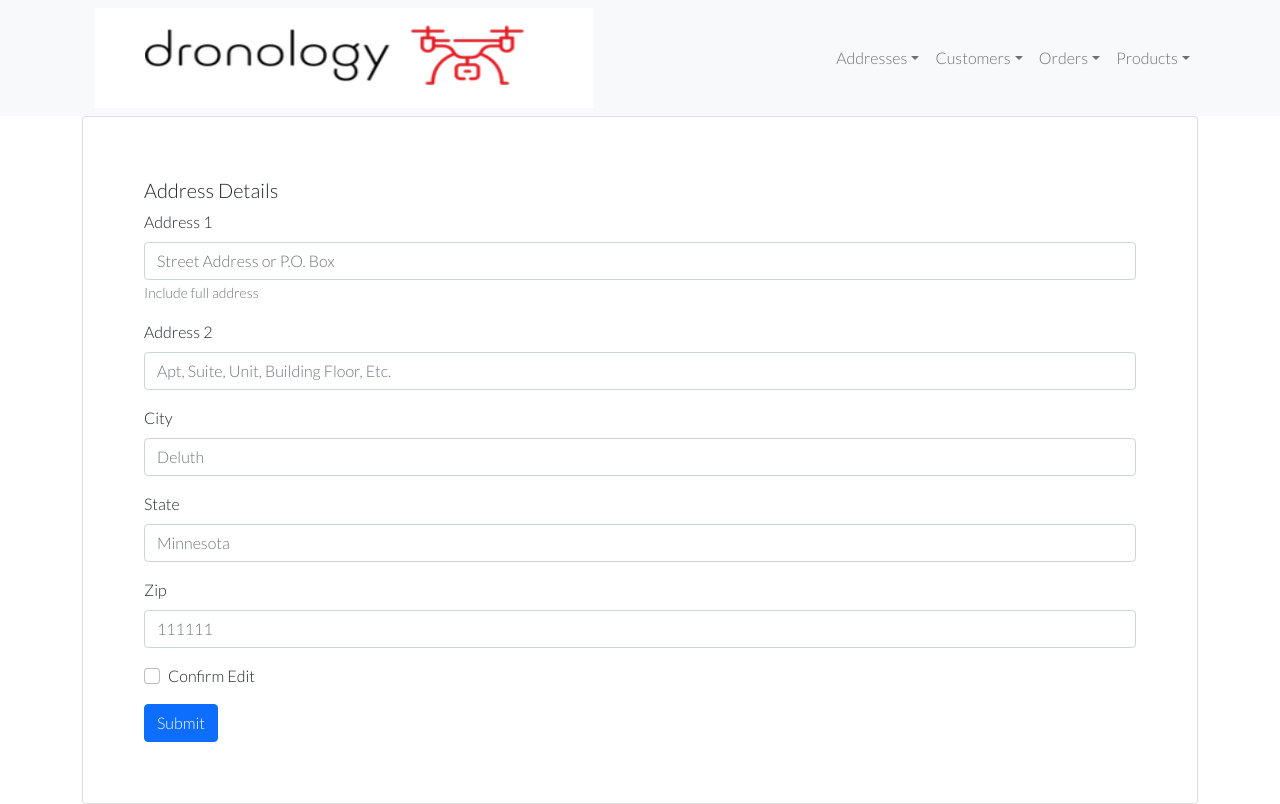
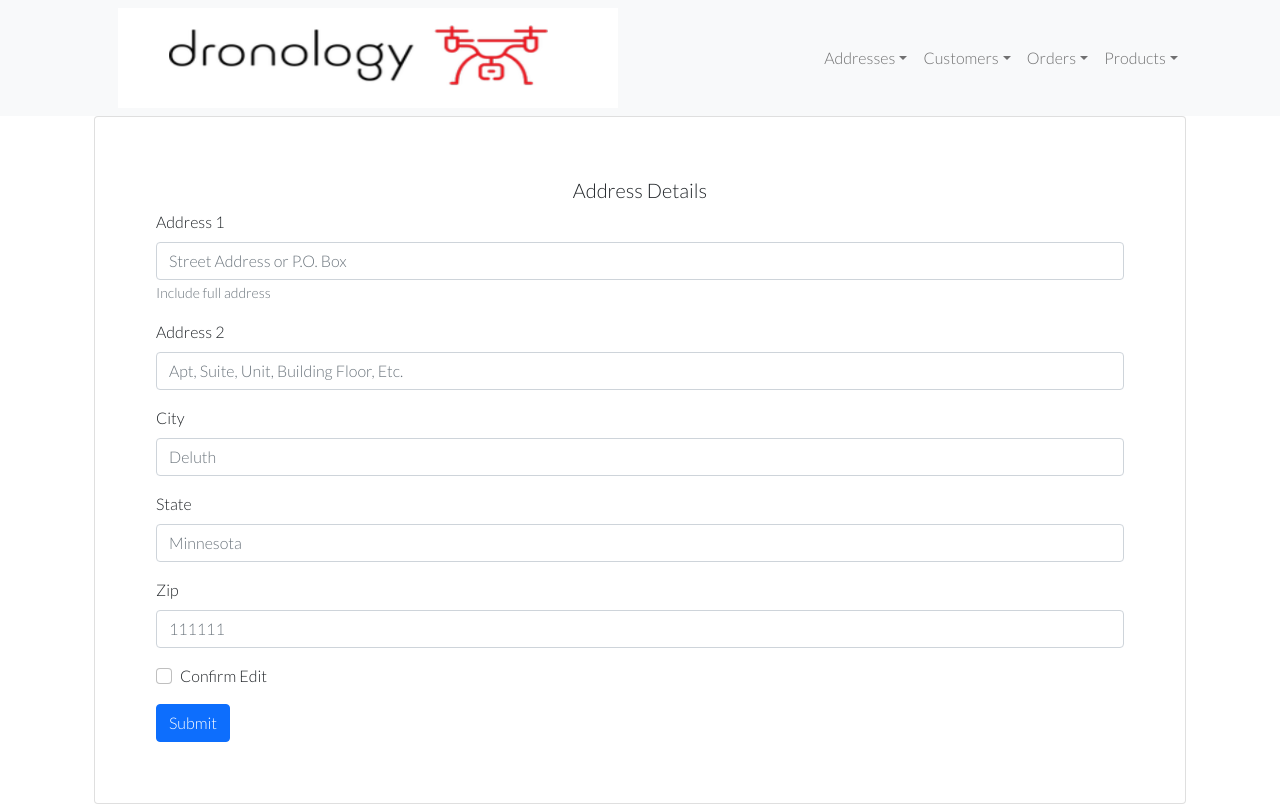
Before and after one commit to amex-bootcamp/final-capstone-client, a React (Create React App) app: page /addresses/1/edit in a window 1280 px wide. Built offline with nearby package versions, Linux system fonts and the light colour scheme; no server answers.

Commit message:
basic ui done. start of modal

```diff
--- a/public/index.html
+++ b/public/index.html
@@ -26,6 +26,9 @@
       integrity="sha384-EVSTQN3/azprG1Anm3QDgpJLIm9Nao0Yz1ztcQTwFspd3yD65VohhpuuCOmLASjC"
       crossorigin="anonymous"
     />
+
+    <link rel="stylesheet" href="https://maxcdn.bootstrapcdn.com/bootstrap/latest/css/bootstrap.min.css">
+
     <!--
       Notice the use of %PUBLIC_URL% in the tags above.
       It will be replaced with the URL of the `public` folder during the build.
--- a/src/components/addresses/AddressEdit.js
+++ b/src/components/addresses/AddressEdit.js
@@ -1,4 +1,4 @@
-import React, { Component } from "react";
+import React, { Component, Modal } from "react";
 import { Card, Button, Container } from "react-bootstrap";
 import AddressDataService from "../../services/address.data.service";
 import Form from "react-bootstrap/Form";
@@ -67,12 +67,36 @@ class AddressEdit extends Component {
   render() {
     return (
       <section>
+        {/* <>
+          <Button variant="primary" onClick={handleShow}>
+            Launch demo modal
+          </Button>
+
+          <Modal show={false} onHide={handleClose}>
+            <Modal.Header closeButton>
+              <Modal.Title>Modal heading</Modal.Title>
+            </Modal.Header>
+            <Modal.Body>
+              Woohoo, you're reading this text in a modal!
+            </Modal.Body>
+            <Modal.Footer>
+              <Button variant="secondary" onClick={handleClose}>
+                Close
+              </Button>
+              <Button variant="primary" onClick={handleClose}>
+                Save Changes
+              </Button>
+            </Modal.Footer>
+          </Modal>
+        </> */}
         <div>
           {/* Bootstrap test */}
           <Container>
             <Card>
               <Card.Body>
-                <Card.Title>Address Details</Card.Title>
+                <Card.Title className="text-center font-weight-bold">
+                  Address Details
+                </Card.Title>
                 <Form>
                   {/* Address 1 */}
                   <Form.Group className="mb-3" controlId="formAddress_1">
```
